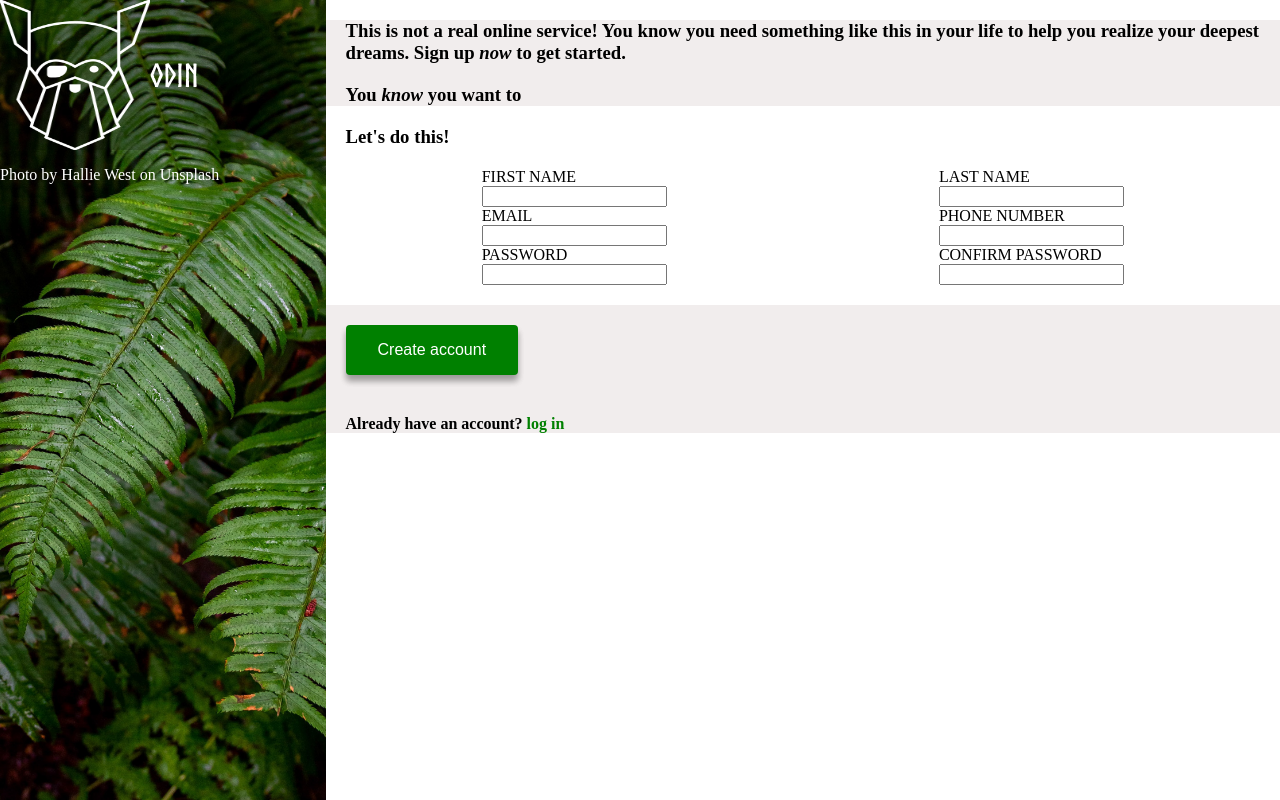
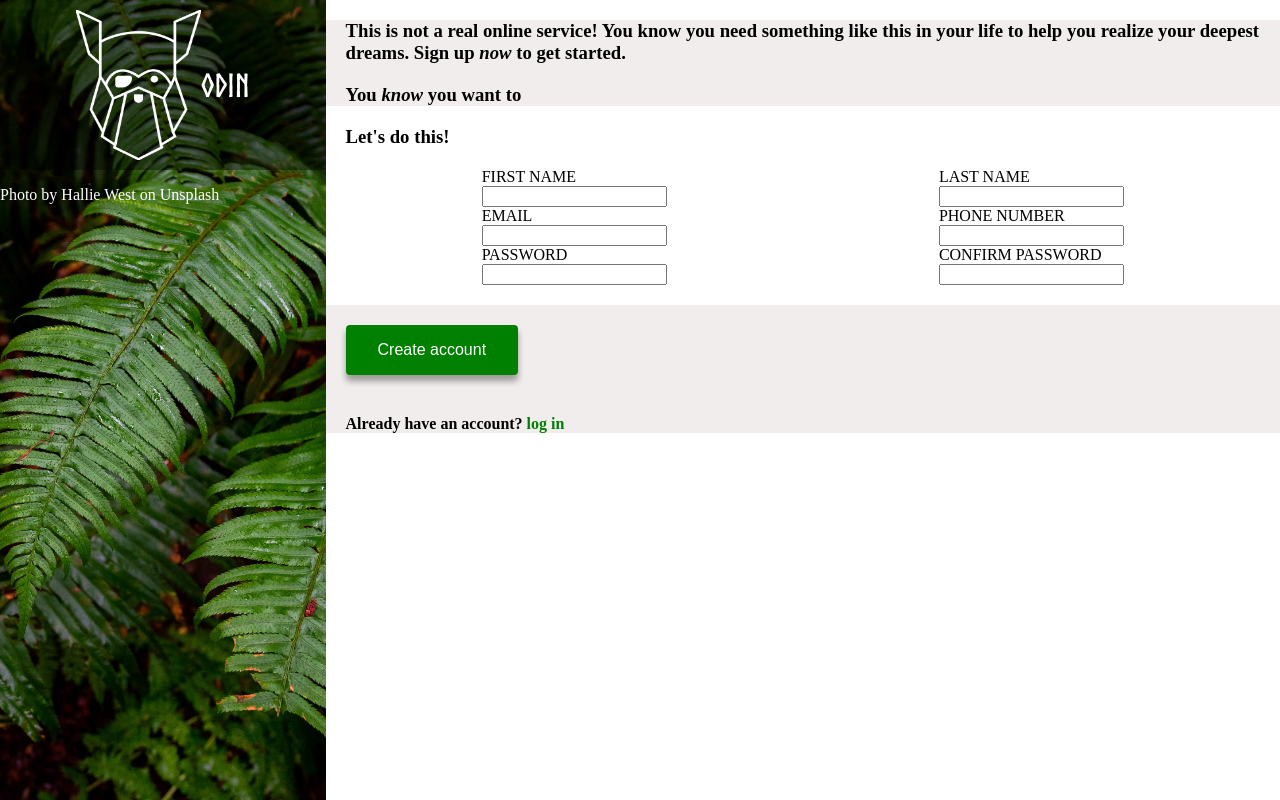
Before and after one commit to zacharyblum2/signup-form, a plain HTML site: page index.html in a window 1280 px wide. Drawn offline with Linux system fonts and the light colour scheme.

Commit message:
Add background color to banner, and center information.

```diff
--- a/styles.css
+++ b/styles.css
@@ -41,13 +41,16 @@ label, input {
 .banner {
     font-family: Norse-Bold, sans-serif;
     display: flex;
-    background-color: rgba(0,0,0,0.2);
+    background-color: rgba(0, 0, 0, 0.4);
     align-items: center;
+    position: relative;
+    padding: 10px;
+    justify-content: center;
 }
 
 .banner img {
     height: 150px;
-    width: 150px;
+    width: 125px;
 }
 
 
```
